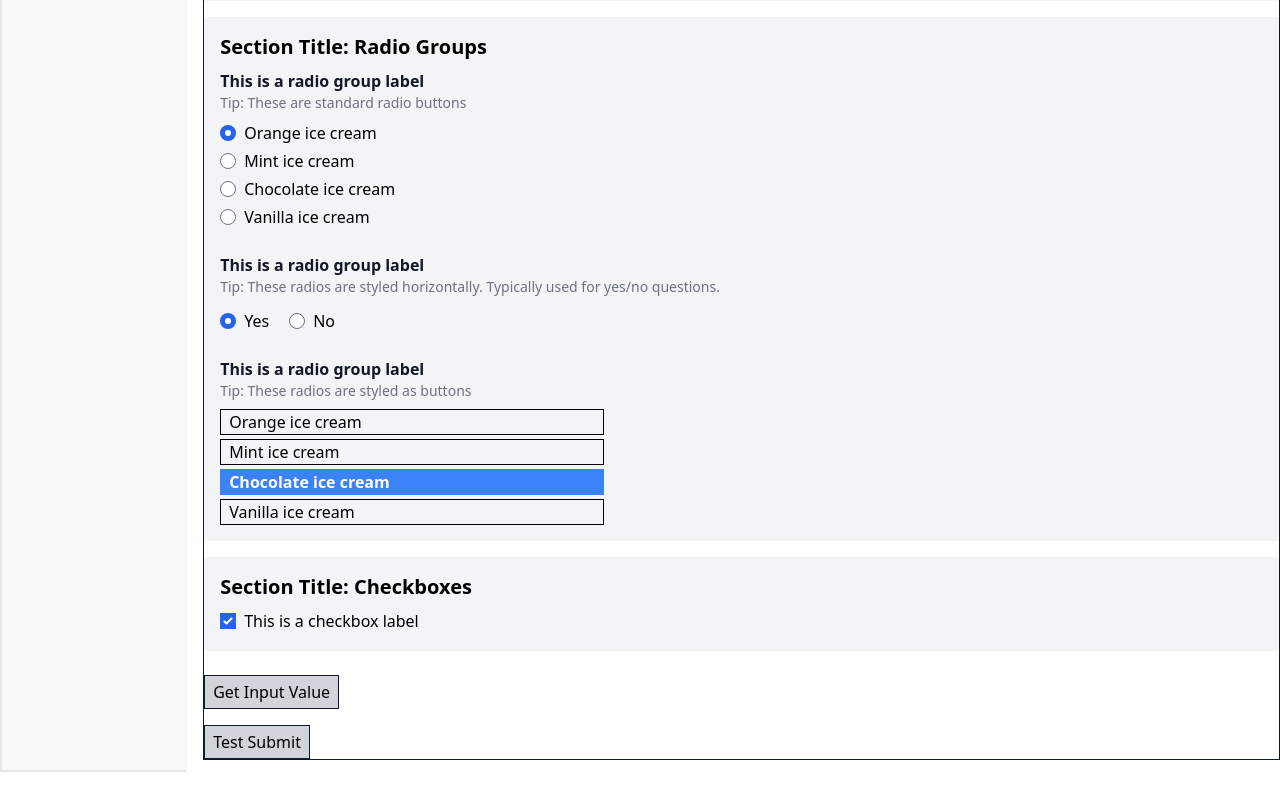
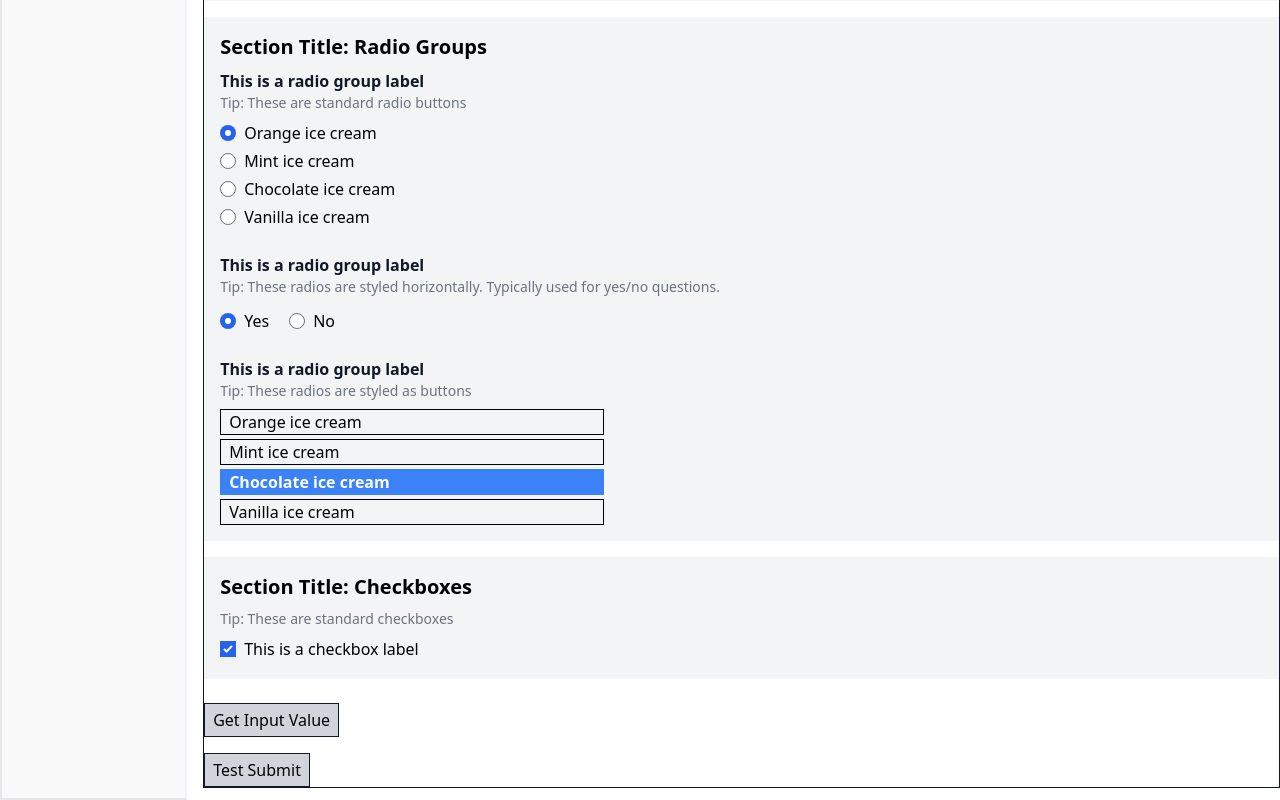
Before and after one commit to tayv/Project-Bubblegum, a Next.js app: page /forms/quiz-template in a window 1280 px wide. Shown: the part 479-1279 px from the top of the page. Before the commit the page ends 1251 px from the top, so only its background shows below. Built offline with nearby package versions, Linux system fonts and the light colour scheme.

Commit message:
Added tip to checkbox on Quiz Template page

```diff
--- a/pages/forms/quiz-template.tsx
+++ b/pages/forms/quiz-template.tsx
@@ -9,6 +9,7 @@ import HelpMessage from '@components/helpers/HelpMessage'
 import WrapperRadioGroup from '@components/controlled-wrappers/WrapperRadioGroup'
 import Section from '@components/layout/Section'
 import WrapperCheckbox from '@components/controlled-wrappers/WrapperCheckbox'
+import Tip from '@components/layout/Tip'
 
 // data for Breadcrumbs
 const crumbs = [
@@ -151,6 +152,7 @@ const QuizTemplate: FC = () => {
 
         <Section id="checkbox-input" style="standard">
           <Heading text="Section Title: Checkboxes" size="h3" type="primary"/>
+          <Tip text="Tip: These are standard checkboxes" type="standard" />
           <WrapperCheckbox
             id="test-checkbox"
             style="standard"
```
